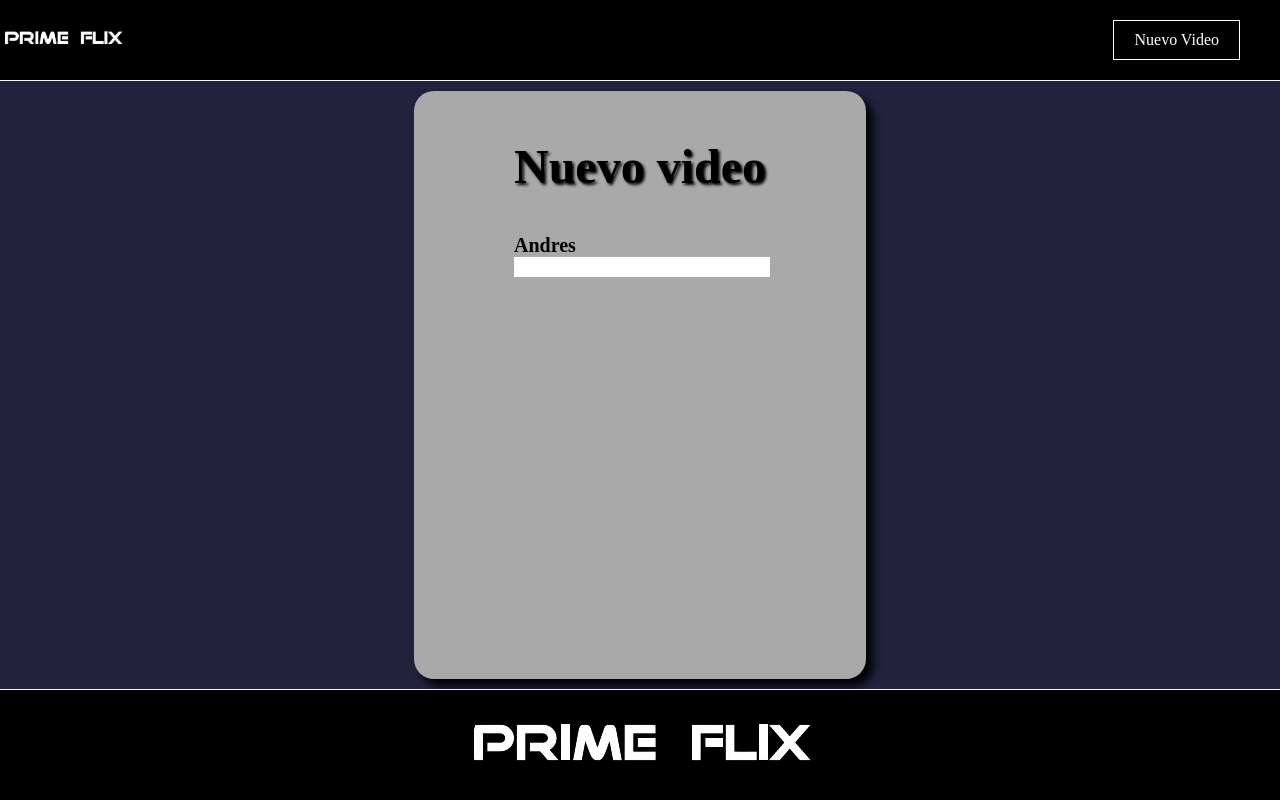
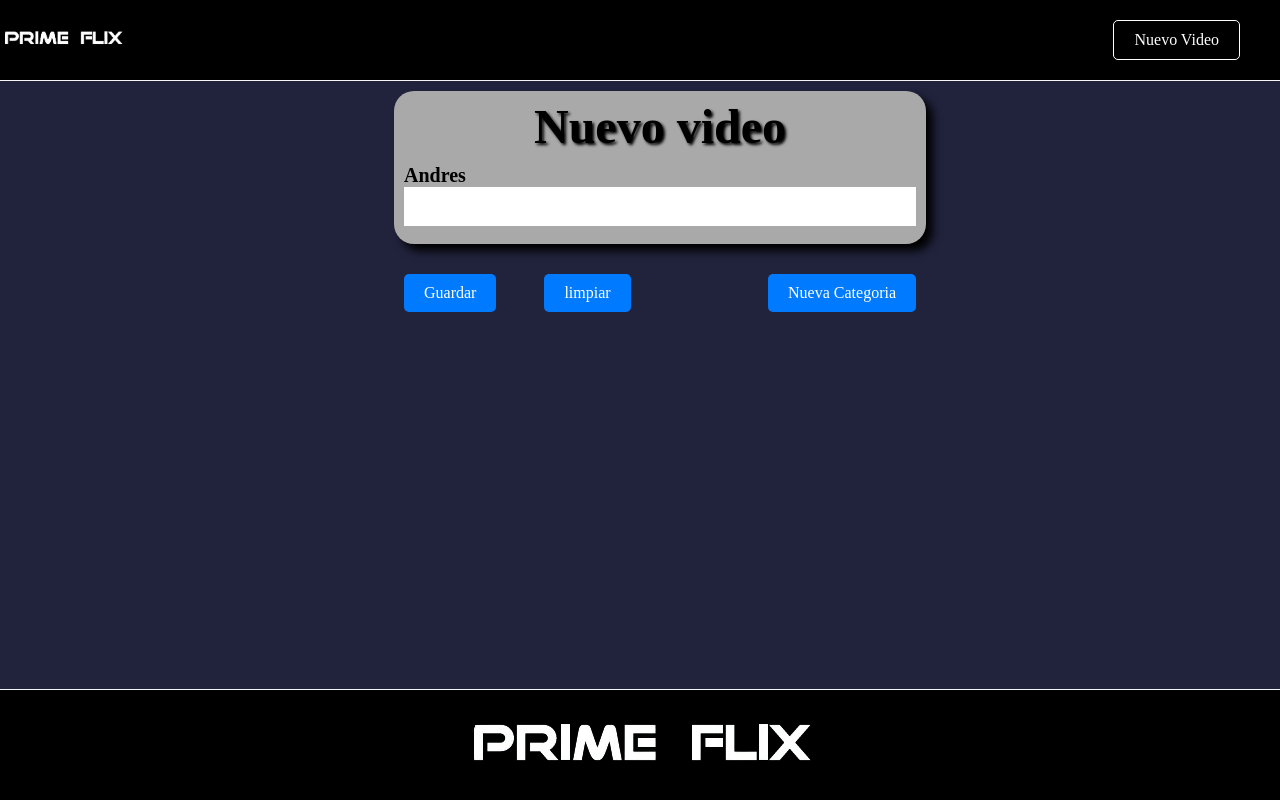
Before and after one commit to xKunice/Prime_Flixr, a React (Vite) app: page /form in a window 1280 px wide. Built offline with nearby package versions, Linux system fonts and the light colour scheme.

Commit message:
se quita codigo innecesario del App.jsx se crea la botonera en el formulario se corrige codigo css para centrar el formulario y la botonera

```diff
--- a/src/App.jsx
+++ b/src/App.jsx
@@ -1,6 +1,6 @@
 import { BrowserRouter as Router, Route, Routes } from 'react-router-dom';
-import { useLocation } from 'react-router-dom';
 import Footer from "./components/footer/Footer";
+import Button from './components/button/Button';
 import Header from "./components/header/Header";
 import Form from "./components/form/Form";
 import Movie from './components/movie/Movie';
@@ -8,15 +8,9 @@ import Movie from './components/movie/Movie';
 
 function App() {
 
-  const buttonText = "Nuevo Video";
-
-
-
-  let showButton;
-
   return(
     <Router>
-        <Header buttonText={buttonText}  />
+        <Header/>
         <Routes>
           <Route path="/" element={<Movie/>} />
           <Route path="/form/" element={<Form />} />
--- /dev/null
+++ b/src/components/button/Button.jsx
@@ -0,0 +1,10 @@
+import "./button.css"
+
+function Button(props){
+    const {clase, text}= props;
+
+    return(
+    <button className={clase}>{text}</button>);
+}
+
+export default Button;
--- /dev/null
+++ b/src/components/button/button.css
@@ -0,0 +1,18 @@
+button {
+    display: inline-block;
+    padding: 10px 20px;
+    background-color: #007bff;
+    color: #fff;
+    border: none;
+    border-radius: 5px;
+    font-size: 16px;
+    text-align: center;
+    text-decoration: none;
+    cursor: pointer;
+    transition: background-color 0.3s ease;
+
+  }
+
+  button:hover {
+    background-color: #0056b3;
+  }
--- a/src/components/form/Form.jsx
+++ b/src/components/form/Form.jsx
@@ -1,6 +1,7 @@
 import { useState } from "react"
 import "./form.css"
 import TextInput from "./textInput/textInput";
+import Button from "../button/Button";
 function Form (){
 
     const [name, setName] = useState();
@@ -13,6 +14,16 @@ return(
             <TextInput/>
 
         </form>
+
+        <div className="botonera">
+            <div>
+                <Button text="Guardar"/>
+                <Button text="limpiar"/>
+            </div>
+            <Button text="Nueva Categoria"/>
+        </div>
+
+
     </section>
 
 
--- a/src/components/form/form.css
+++ b/src/components/form/form.css
@@ -1,19 +1,30 @@
 .container__form{
     display: flex;
-    justify-content: center;
-    margin: 10px 0;
+    flex-direction: column;
+    width: 100%;
+    margin: 10px 20px;
+    align-items: center;
 }
 
 .container__form form{
-    max-width: 90%;
+    display: flex;
+    flex-direction: column;
     background-color: darkgrey;
     border-radius: 20px;
     box-shadow: 7px 7px  10px black ;
-    padding: 8px 100px;
-
+    padding: 8px 10px;
+    width: max-content;
+    width: 40%;
 }
 .container__form form  h2{
     font-size: 3em;
     color: black;
-    text-shadow: 2px 2px  3px black ;;
+    text-shadow: 2px 2px  3px black ;
+    text-align: center;
+    margin: 0;
+    padding: 0;
 }
+.botonera{
+    display: flex;
+    flex-direction: row;
+}
--- a/src/components/form/textInput/TextInput.jsx
+++ b/src/components/form/textInput/TextInput.jsx
@@ -4,7 +4,7 @@ const TextInput = (props) =>{
 
     return <div className="text-input">
         <label>Andres</label>
-        <input placeholder="" />
+        <input placeholder="" name="a" />
     </div>
 }
 
--- a/src/components/form/textInput/textInput.css
+++ b/src/components/form/textInput/textInput.css
@@ -1,13 +1,30 @@
 .text-input{
-    margin: 24px 0;
+    display: flex;
+    flex-direction: column;
+    margin: 10px 0;
 
 }
 .text-input label{
     font-size: 20px;
     font-weight: 700;
-    display: block;
 }
 .text-input input{
     width: 100%;
     border: none;
+    padding: 10px 10px;
+    box-sizing: border-box;
 }
+.botonera{
+    margin: 30px;
+    display: flex;
+    gap: 3em;
+    flex-direction: row;
+    justify-content: space-between;
+    width: 40%;
+}
+
+.botonera div{
+   display: flex;
+   flex-direction: row;
+   gap: 3em;
+}
--- a/src/components/header/Header.jsx
+++ b/src/components/header/Header.jsx
@@ -1,12 +1,16 @@
 import "./header.css"
 import { Link } from 'react-router-dom';
 import { useLocation } from "react-router-dom";
+import Button from "../button/Button";
 
 
-function Header(props) {
-  const { buttonText} = props;
+function Header() {
+  const buttonText = "Nuevo Video";
+  const clase = ".btnheader";
   const location = useLocation();
   const showButton = location.pathname !== '/form/'
+
+
 
   return (
     <header>
@@ -15,7 +19,7 @@ function Header(props) {
       </Link>
       {showButton && (
         <Link to="/form/">
-          <button className="btnHeader">{buttonText}</button>
+          <Button clase="btnHeader" text={buttonText} />
         </Link>
       )}
 
```
